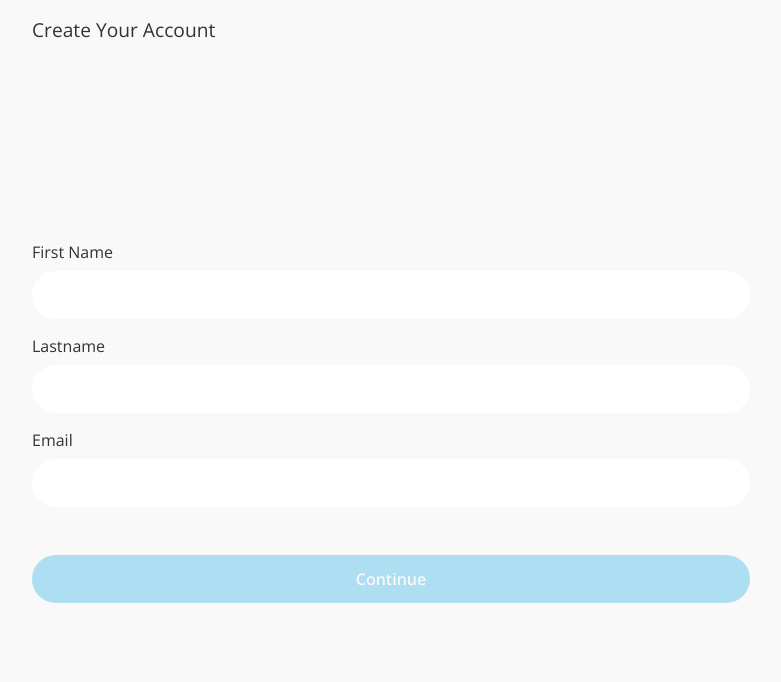
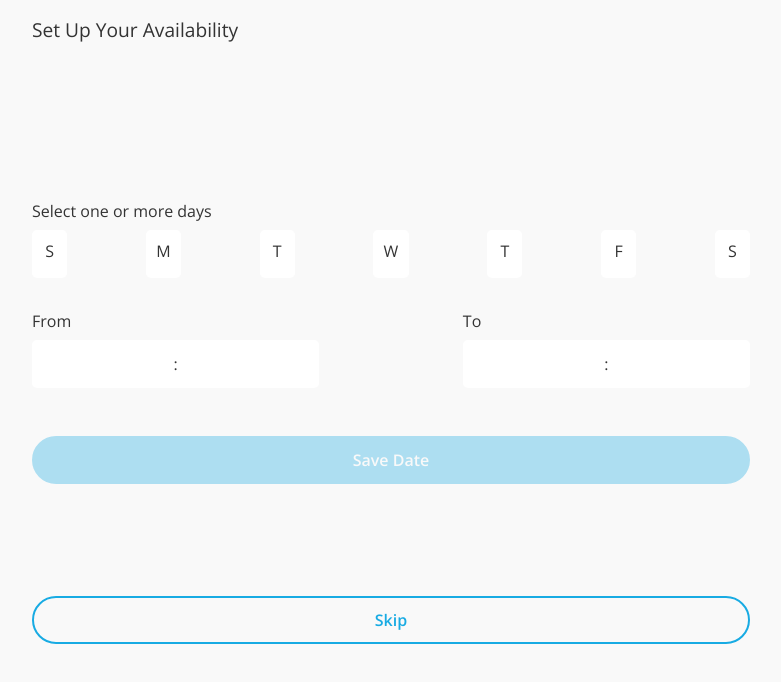
Before and after one commit to franfercalderon/hang-client, a React (Create React App) app: page /onboarding in a window 1280 px wide. Shown: the top 682 px of the page, without its empty margins (249-1030 px from the left). Built offline with nearby package versions, Linux system fonts and the light colour scheme; no server answers.

Commit message:
changes in hang scheduling view

```diff
--- a/src/components/OnboardingCalendar/OnboardingCalendar.js
+++ b/src/components/OnboardingCalendar/OnboardingCalendar.js
@@ -104,7 +104,7 @@ export default function OnboardingCalendar({ handleOnboardingStage }) {
                 confirmButtonText: 'Ok',
                 buttonsStyling: false,
                 customClass: {
-                    popup: 'marketsauce-alert-container round-div div-shadow',
+                    popup: 'hang-alert-container round-div div-shadow',
                     icon: 'alert-icon',
                     confirmButton: 'confirm-btn btn order2',
                     denyButton: 'deny-btn btn order1',
@@ -172,7 +172,17 @@ export default function OnboardingCalendar({ handleOnboardingStage }) {
                         <BtnPrimary action={ handleSaveSlot } displayText={'Save Date'} submit={ false } enabled={ enableSaveBtn }/>
                     }
                     <div className="bottom-container">
-                        <BtnSecondary action={ handleOnboardingStage } displayText={ savedSlots.length < 1 ? 'Skip' : 'Done'} enabled={ true }/>
+                        {
+                            savedSlots.length < 1 ?
+
+                            <BtnSecondary action={ handleOnboardingStage } displayText={ 'Skip' } enabled={ true } submit={ false }/>
+                            :
+                            <>
+                                <p>Your date has been saved, you can add more or continue</p>
+                                <BtnPrimary action={ handleOnboardingStage } displayText={ 'Continue' } enabled={ true } submit={ false }/>
+                            </>
+
+                        }
                     </div>
                 </>
             }
--- a/src/components/OnboardingPhoto/OnboardingPhoto.js
+++ b/src/components/OnboardingPhoto/OnboardingPhoto.js
@@ -44,7 +44,7 @@ export default function OnboardingPhoto({ handleOnboardingStage }){
                 confirmButtonText: 'Ok',
                 buttonsStyling: false,
                 customClass: {
-                    popup: 'marketsauce-alert-container round-div div-shadow',
+                    popup: 'hang-alert-container round-div div-shadow',
                     icon: 'alert-icon',
                     confirmButton: 'confirm-btn btn order2',
                     denyButton: 'deny-btn btn order1',
--- a/src/styles/login.sass
+++ b/src/styles/login.sass
@@ -89,6 +89,8 @@
 .profile-img-container img
     width: 60vw
     height: 60vw
+    max-height: 350px
+    max-width: 350px
     object-fit: cover
     overflow: hidden
     border-radius: 1000px
@@ -110,7 +112,7 @@
     justify-content: start
     height: 100%
     width: 2.2rem
-    border: 0.5px solid $bordergray
+    border: none
     background-color: white
     border-radius: 5px
 
--- a/src/views/Onboarding.js
+++ b/src/views/Onboarding.js
@@ -1,12 +1,9 @@
-import { useContext, useEffect, useState } from "react"
+import { useContext, useState } from "react"
 import { AppContext } from "../context/AppContext"
 import Swal from "sweetalert2"
 import useUsers from "../hooks/useUsers"
-// import MainInput from "../components/MainInput/MainInput"
-// import BtnPrimary from "../components/BtnPrimary/BtnPrimary"
 import OnboardingForm from "../components/OnboardingForm/OnboardingForm"
 import OnboardingPhoto from "../components/OnboardingPhoto/OnboardingPhoto"
-import BtnSecondary from "../components/BtnSecondary/BtnSecondary"
 import OnboardingCalendar from "../components/OnboardingCalendar/OnboardingCalendar"
 import OnboardingInvite from "../components/OnboardingInvite/OnboardingInvite"
 import { useNavigate } from "react-router-dom"
@@ -19,7 +16,7 @@ export default function Onboarding () {
         lastname: '',
         email: ''
     })
-    const [ onboardingStage, setOnboardingStage ] = useState( 1 )
+    const [ onboardingStage, setOnboardingStage ] = useState( 3 )
     const [ isLoading, setIsLoading ] = useState( false )
 
     //CONTEXT
@@ -49,7 +46,7 @@ export default function Onboarding () {
                 confirmButtonText: 'Ok',
                 buttonsStyling: false,
                 customClass: {
-                    popup: 'marketsauce-alert-container round-div div-shadow',
+                    popup: 'hang-alert-container round-div div-shadow',
                     icon: 'alert-icon',
                     confirmButton: 'confirm-btn btn order2',
                     denyButton: 'deny-btn btn order1',
```
Also changed, not shown: src/views/Signup.js (deleted).
